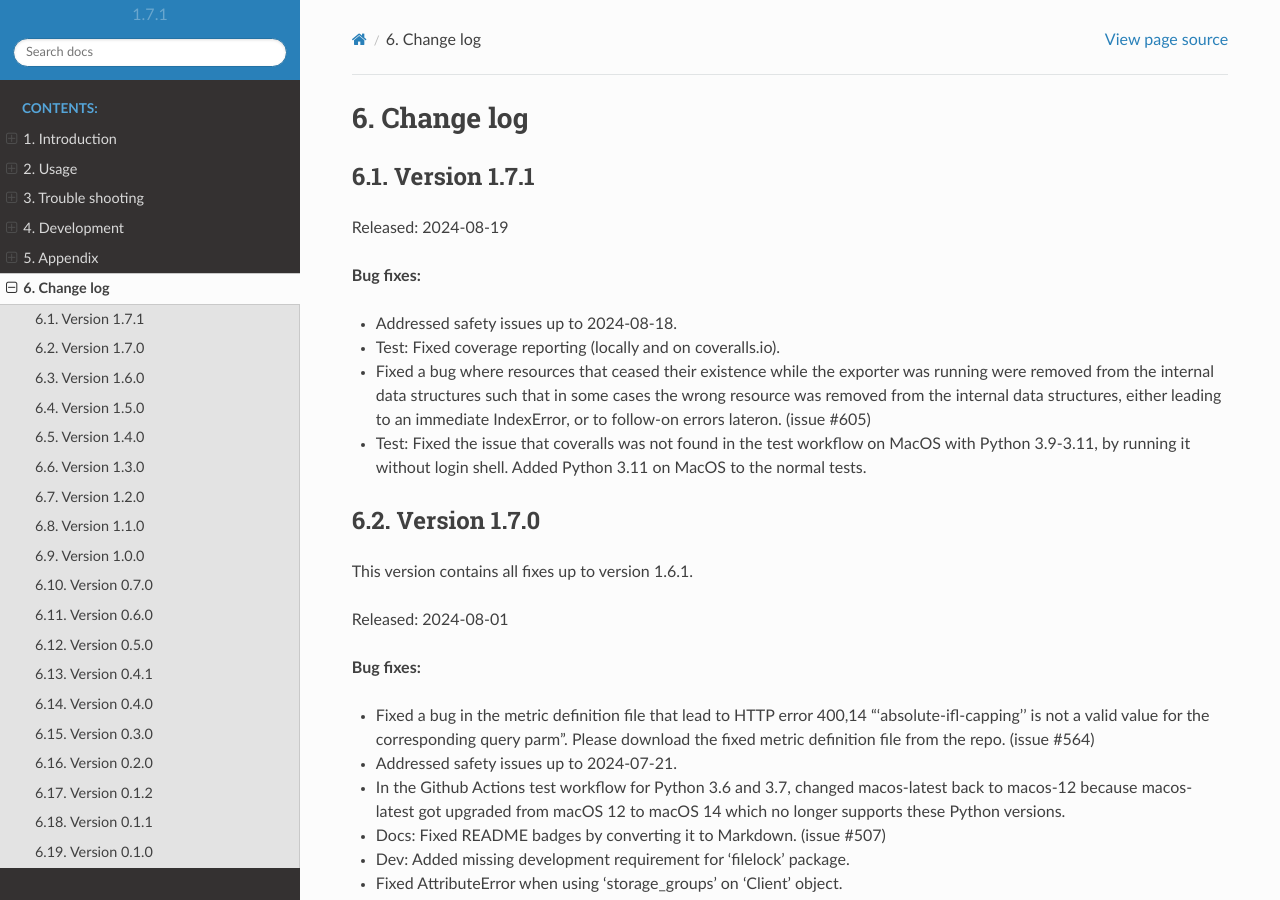
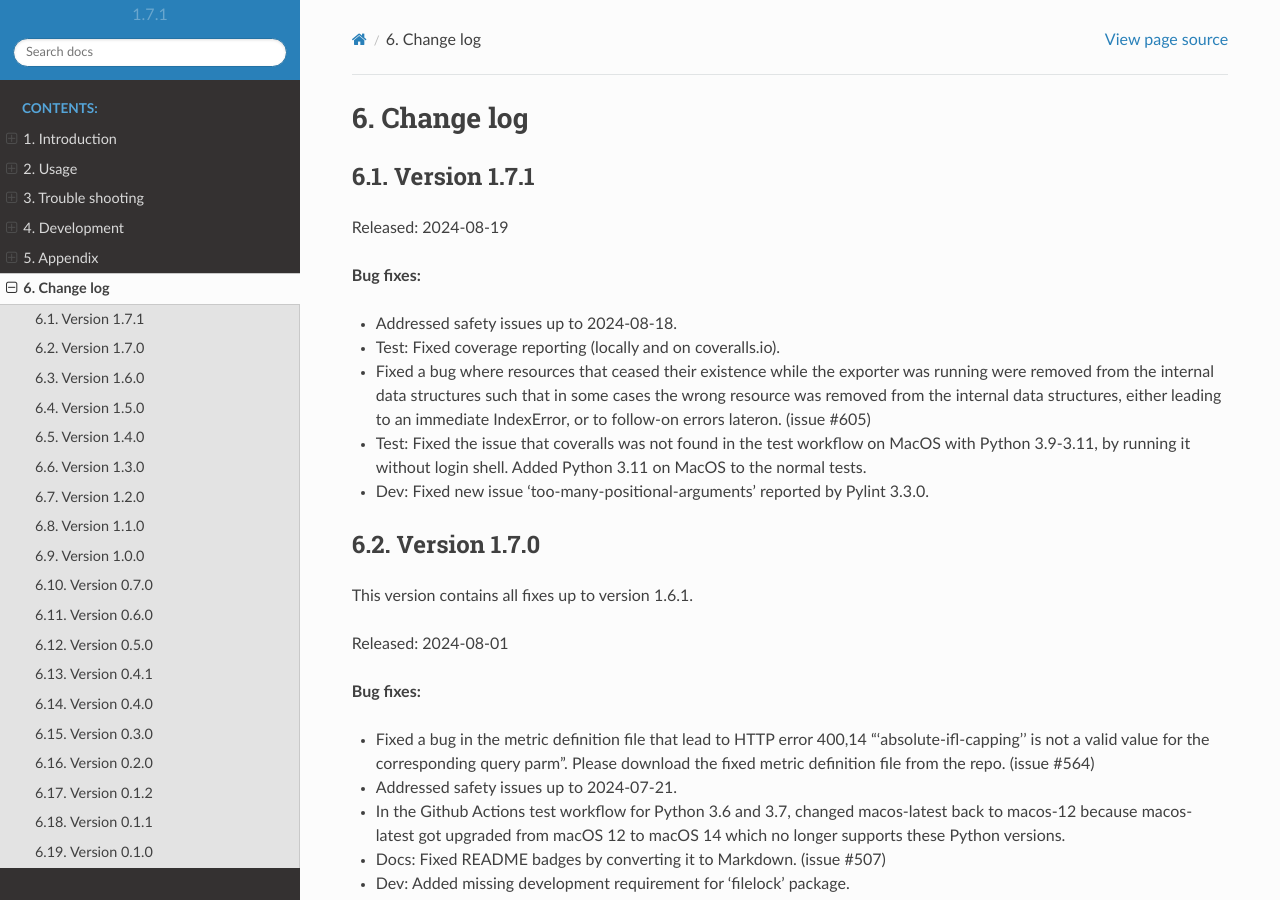
Before and after one commit to zhmcclient/zhmc-prometheus-exporter, a Sphinx documentation site: the page built from docs/changes.rst, in a window 1280 px wide and 900 px high. Built offline with Sphinx 7.4.7 and the Read the Docs theme 2.0.0, drawn with Linux system fonts in a browser that asks for light colours.

Commit message:
Fixed new issues of Pylint 3.3
Signed-off-by: Andreas Maier <maiera@de.ibm.com>

```diff
--- a/docs/changes.rst
+++ b/docs/changes.rst
@@ -38,6 +38,7 @@ Released: 2024-08-19
   with Python 3.9-3.11, by running it without login shell. Added Python 3.11 on
   MacOS to the normal tests.
 
+* Dev: Fixed new issue 'too-many-positional-arguments' reported by Pylint 3.3.0.
 
 Version 1.7.0
 ^^^^^^^^^^^^^
```
Also changed, not shown: 1 other file.
